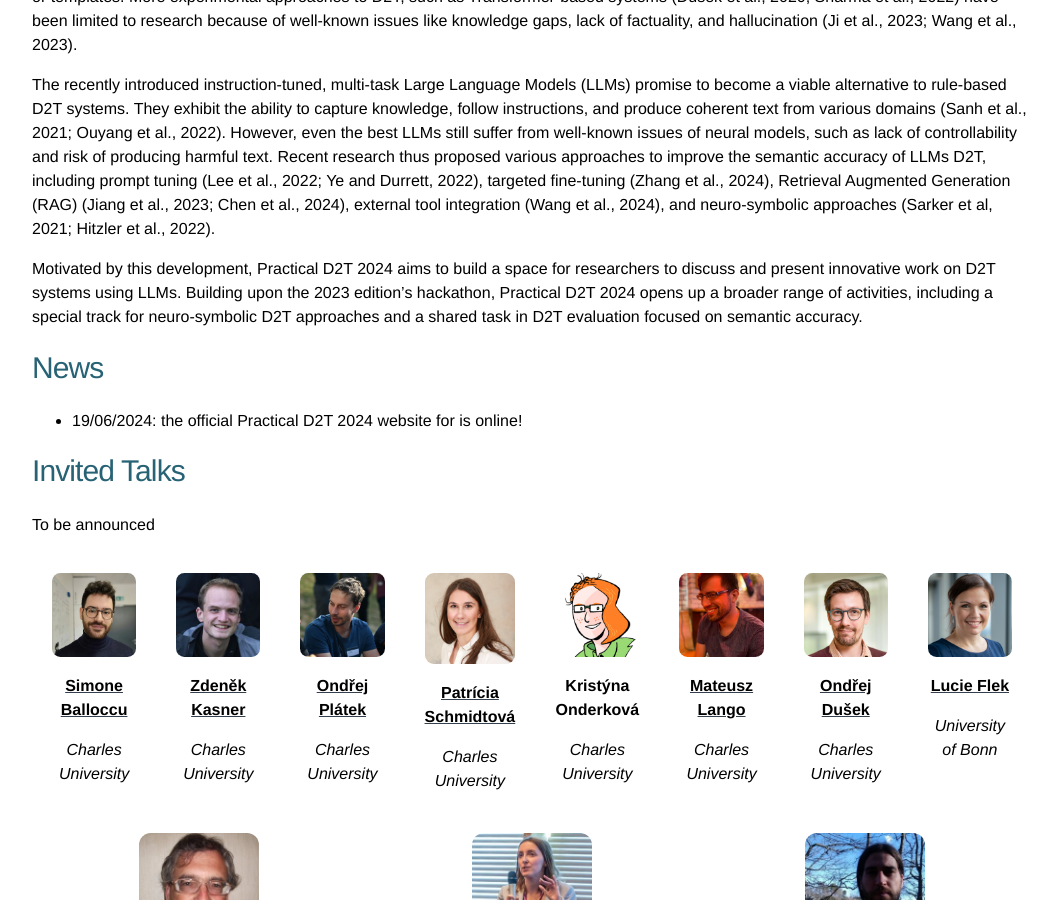
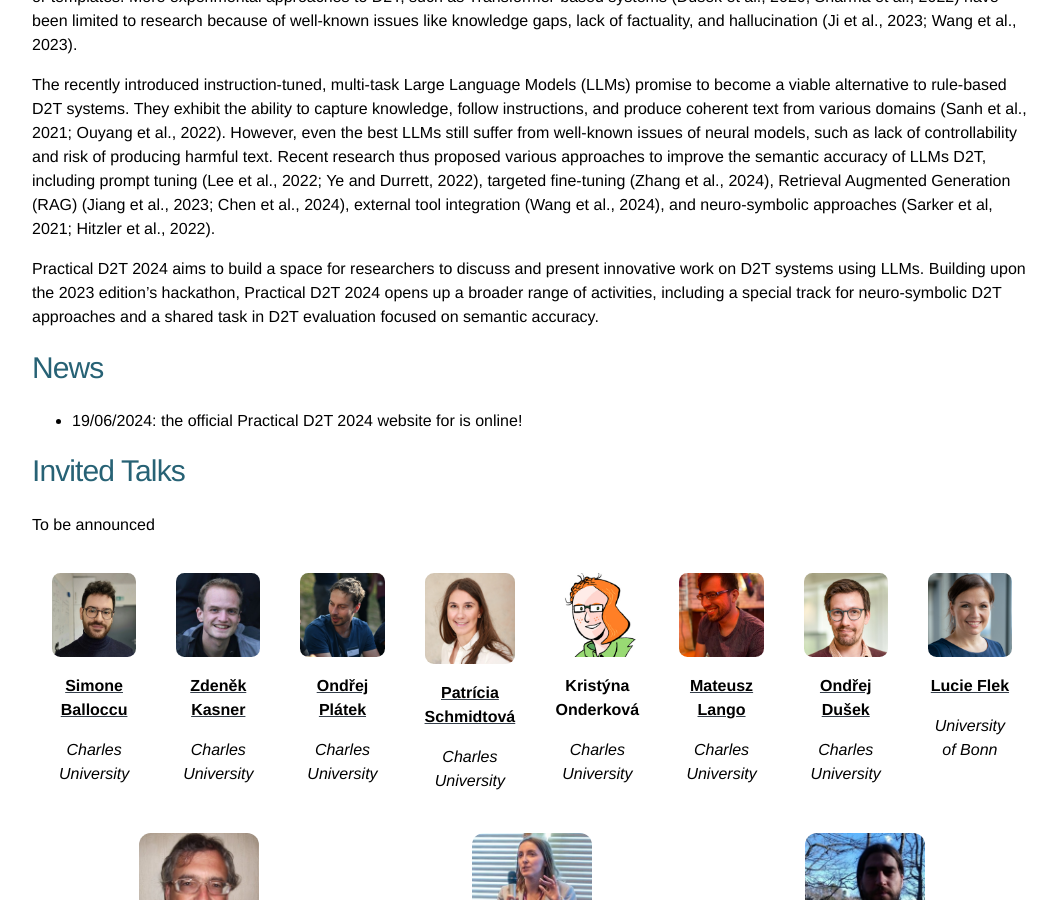
Before and after one commit to practicald2t/practicald2t.github.io, a Jekyll site: the page built from index.md, in a window 1280 px wide and 900 px high, scrolled down 410 px. Shown: the whole window, without its empty margins (108-1165 px from the left). Built offline with Jekyll 4.4.1, drawn with Linux system fonts in a browser that asks for light colours.

Commit message:
Update index.md

```diff
--- a/index.md
+++ b/index.md
@@ -17,7 +17,7 @@ Natural Language Generation (NLG) has been an active area of research for decade
 
 The recently introduced instruction-tuned, multi-task Large Language Models (LLMs) promise to become a viable alternative to rule-based D2T systems. They exhibit the ability to capture knowledge, follow instructions, and produce coherent text from various domains (Sanh et al., 2021; Ouyang et al., 2022). However, even the best LLMs still suffer from well-known issues of neural models, such as lack of controllability and risk of producing harmful text. Recent research thus proposed various approaches to improve the semantic accuracy of LLMs D2T, including prompt tuning (Lee et al., 2022; Ye and Durrett, 2022), targeted fine-tuning (Zhang et al., 2024), Retrieval Augmented Generation (RAG) (Jiang et al., 2023; Chen et al., 2024), external tool integration (Wang et al., 2024), and neuro-symbolic approaches (Sarker et al, 2021; Hitzler et al., 2022).
 
-Motivated by this development, Practical D2T 2024 aims to build a space for researchers to discuss and present innovative work on D2T systems using LLMs. Building upon the 2023 edition’s hackathon, Practical D2T 2024 opens up a broader range of activities, including a special track for neuro-symbolic D2T approaches and a shared task in D2T evaluation focused on semantic accuracy.
+Practical D2T 2024 aims to build a space for researchers to discuss and present innovative work on D2T systems using LLMs. Building upon the 2023 edition’s hackathon, Practical D2T 2024 opens up a broader range of activities, including a special track for neuro-symbolic D2T approaches and a shared task in D2T evaluation focused on semantic accuracy.
 
 # News
 
```
